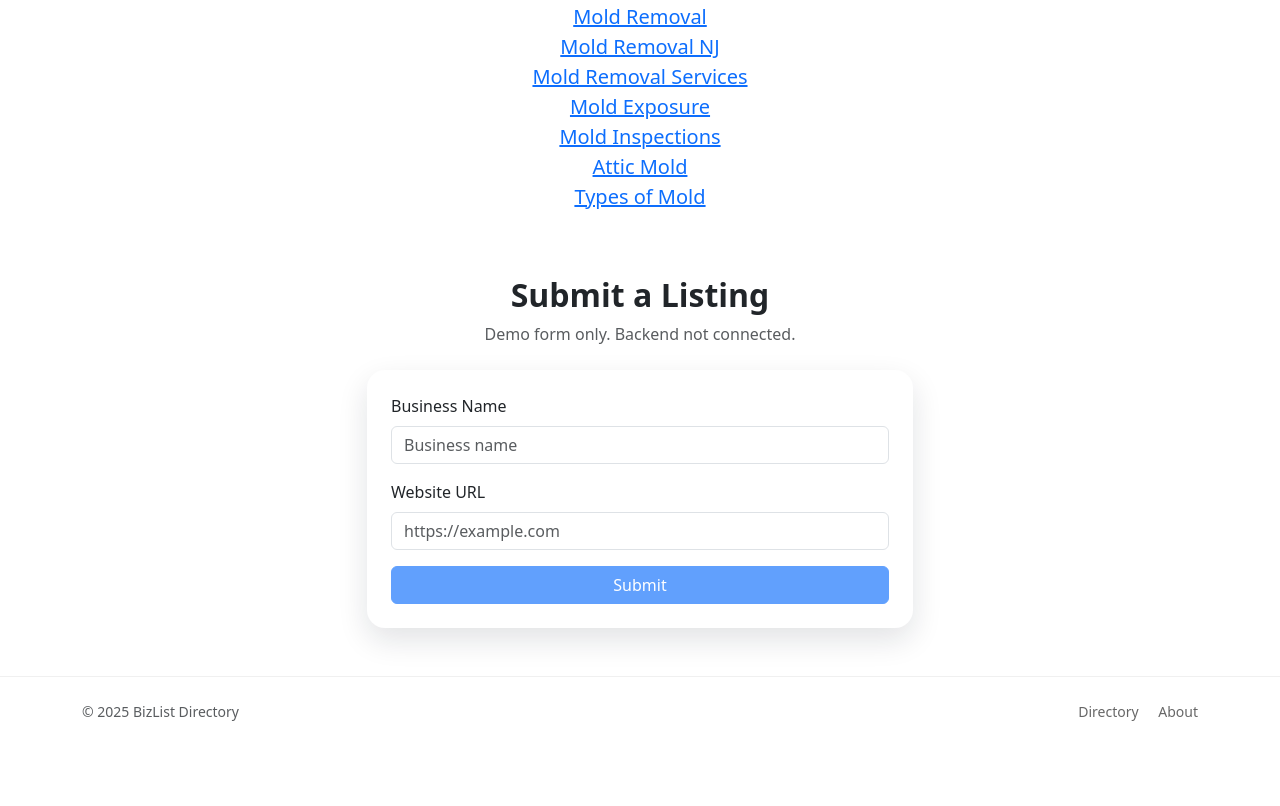
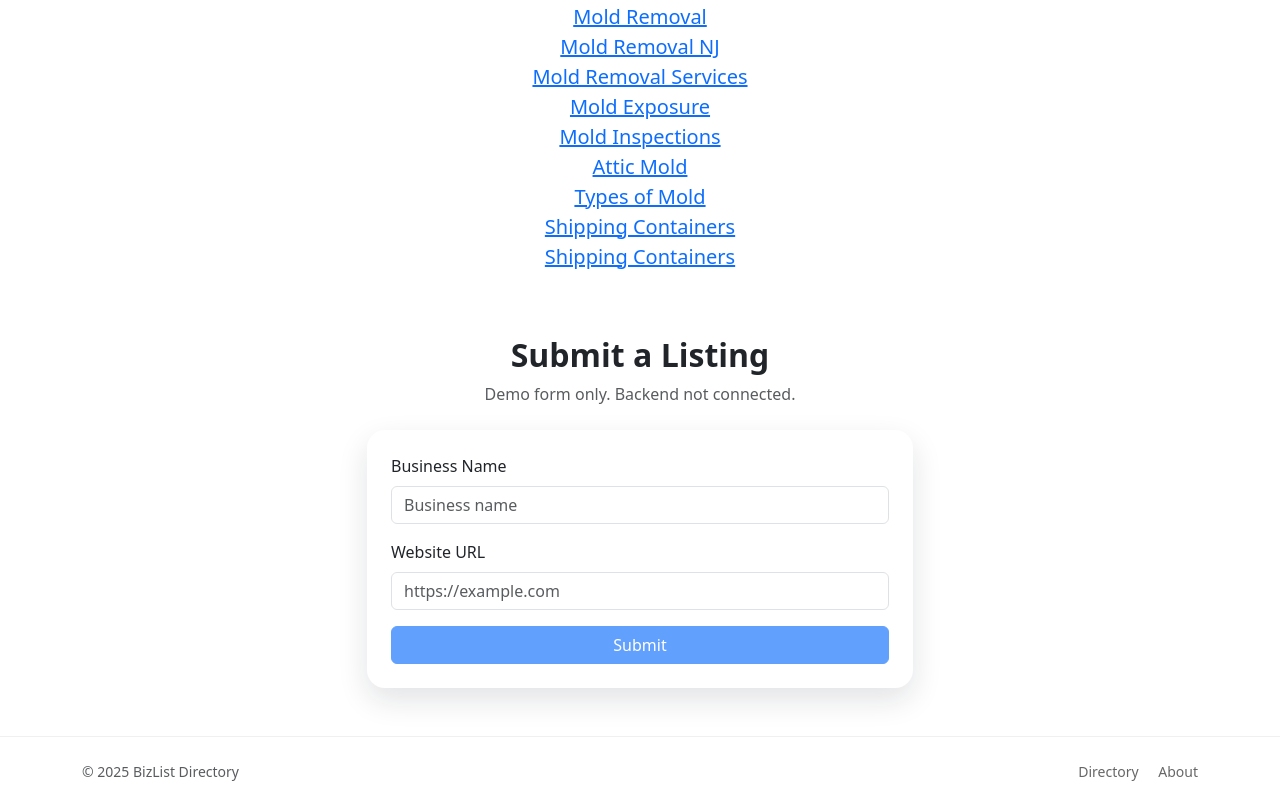
Before and after one commit to millitrades/millitrades.github.com, a plain HTML site: page index.html in a window 1280 px wide. Shown: the part 1226-2032 px from the top of the page. Before the commit the page ends 1972 px from the top, so only its background shows below. Drawn offline with nearby package versions, Linux system fonts and the light colour scheme.

Commit message:
Update index.html

```diff
--- a/index.html
+++ b/index.html
@@ -247,6 +247,10 @@ body {
   <a href="https://www.newjerseymoldremoval.com/attic-mold">Attic Mold</a>
   <br>
   <a href="https://www.newjerseymoldremoval.com/types-of-mold">Types of Mold</a>
+    <br>
+  <a href="https://www.newjerseyshippingcontainers.com/">Shipping Containers</a>
+  <br>
+  <a href="https://www.philadelphiashippingcontainers.com/">Shipping Containers</a>
 </div>
 <!-- Submit -->
 <section id="submit" class="py-5">
```
